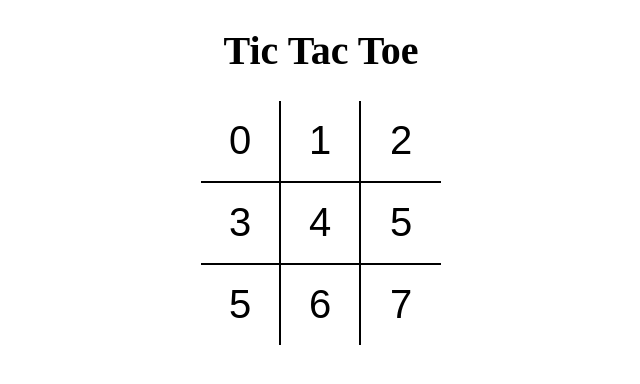
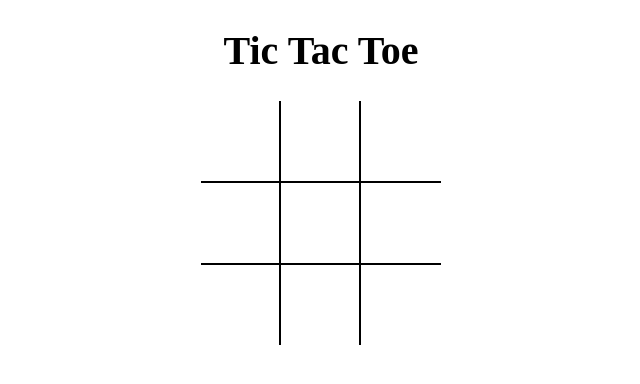
Before and after one commit to param-sahai/TicTacToe, a React (Vite) app: page / in a window 1280 px wide. Shown: the top 384 px of the page, without its empty margins (319-959 px from the left). Built offline with nearby package versions, Linux system fonts and the light colour scheme.

Commit message:
added States and Events along with the main Logic

```diff
--- a/src/components/Board.jsx
+++ b/src/components/Board.jsx
@@ -1,23 +1,52 @@
-import React from 'react';
+import React, { useState } from 'react';
 import Square from './Square';
 import '../styles/root.scss';
 const Board = () => {
+  const [board, setBoard] = useState(Array(9).fill(null));
+  const [isNext, setIsNext] = useState(false);
+
+  const handleSquareClick = position => {
+    if (board[position]) {
+      return;
+    }
+
+    setBoard(prev => {
+      return prev.map((square, pos) => {
+        if (pos === position) {
+          return isNext ? 'X' : 'O';
+        }
+        return square;
+      });
+    });
+
+    setIsNext(prev => !prev);
+  };
+
+  const renderSquare = position => {
+    return (
+      <Square
+        value={board[position]}
+        onClick={() => handleSquareClick(position)}
+      />
+    );
+  };
+
   return (
     <div className="board">
       <div className="board-row">
-        <Square value={0} />
-        <Square value={1} />
-        <Square value={2} />
+        {renderSquare(0)}
+        {renderSquare(1)}
+        {renderSquare(2)}
       </div>
       <div className="board-row">
-        <Square value={3} />
-        <Square value={4} />
-        <Square value={5} />
+        {renderSquare(3)}
+        {renderSquare(4)}
+        {renderSquare(5)}
       </div>
       <div className="board-row">
-        <Square value={5} />
-        <Square value={6} />
-        <Square value={7} />
+        {renderSquare(6)}
+        {renderSquare(7)}
+        {renderSquare(8)}
       </div>
     </div>
   );
--- a/src/components/Square.jsx
+++ b/src/components/Square.jsx
@@ -1,8 +1,8 @@
 import React from 'react';
 
-const Square = ({ value }) => {
+const Square = ({ value, onClick }) => {
   return (
-    <button type="button" className="square">
+    <button type="button" className="square" onClick={onClick}>
       {value}
     </button>
   );
```
